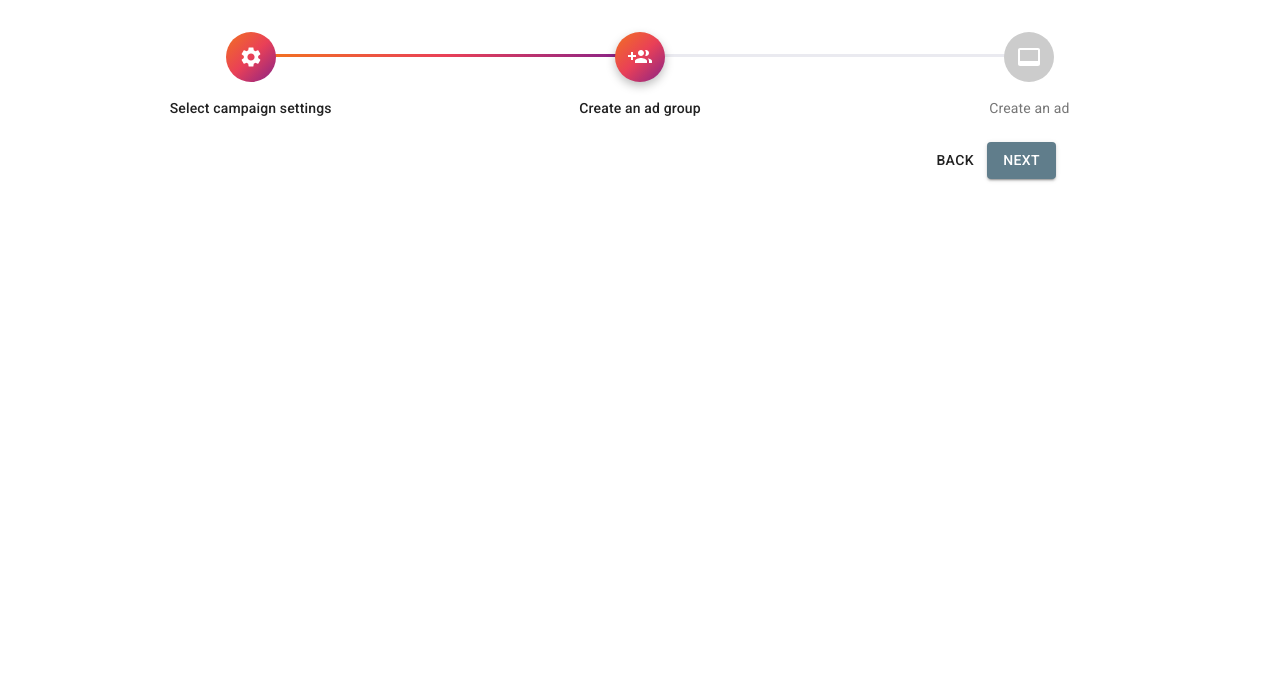
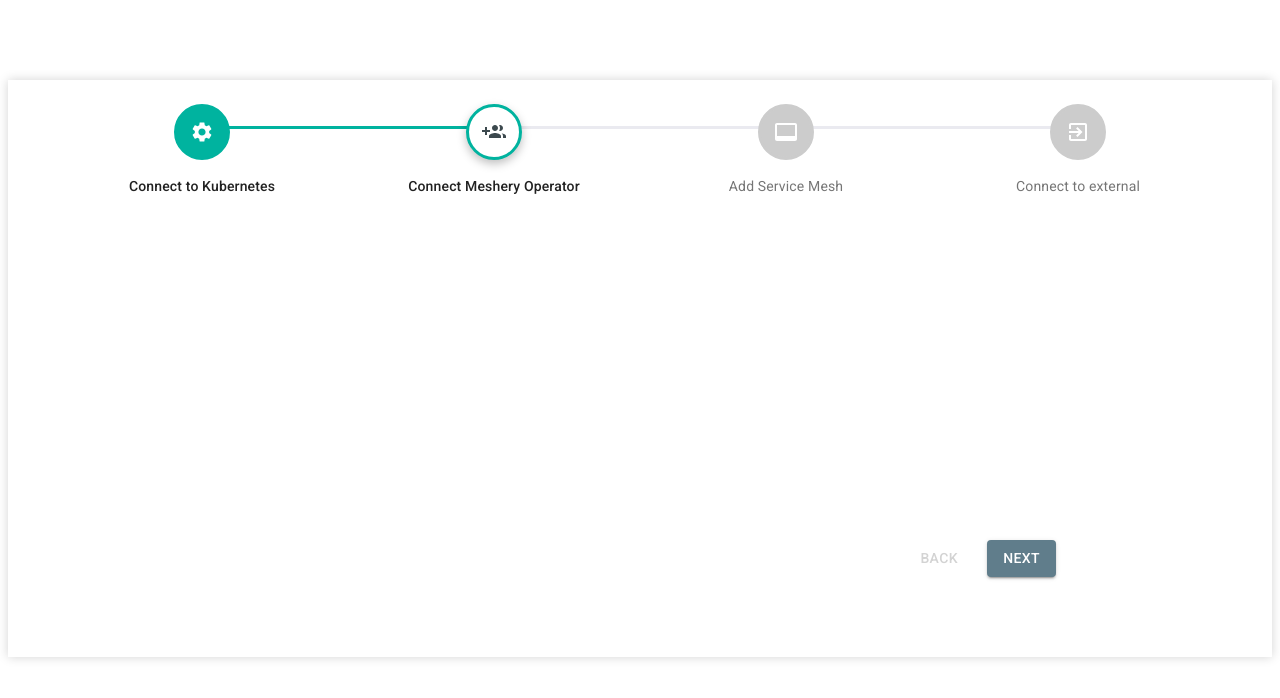
Before and after one commit to bartkalanski/configuration-wizard, a React (Create React App) app: page / in a window 1280 px wide. Shown: the top 698 px of the page. Built offline with nearby package versions, Linux system fonts and the light colour scheme.

Commit message:
Update icon colors

```diff
--- a/src/App.js
+++ b/src/App.js
@@ -5,12 +5,13 @@
 import Stepper from "@material-ui/core/Stepper";
 import Step from "@material-ui/core/Step";
 import StepLabel from "@material-ui/core/StepLabel";
-import Check from "@material-ui/icons/Check";
 import SettingsIcon from "@material-ui/icons/Settings";
 import GroupAddIcon from "@material-ui/icons/GroupAdd";
 import VideoLabelIcon from "@material-ui/icons/VideoLabel";
+import ExitToAppIcon from "@material-ui/icons/ExitToApp";
 import StepConnector from "@material-ui/core/StepConnector";
 import Container from "@material-ui/core/Container";
+import CheckCircleIcon from '@material-ui/icons/CheckCircle';
 import Button from "@material-ui/core/Button";
 import Typography from "@material-ui/core/Typography";
 
@@ -20,14 +21,12 @@
   },
   active: {
     "& $line": {
-      backgroundImage:
-        "linear-gradient( 95deg,rgb(242,113,33) 0%,rgb(233,64,87) 50%,rgb(138,35,135) 100%)",
+      background: "#00B39F",
     },
   },
   completed: {
     "& $line": {
-      backgroundImage:
-        "linear-gradient( 95deg,rgb(242,113,33) 0%,rgb(233,64,87) 50%,rgb(138,35,135) 100%)",
+      background: "#00B39F",
     },
   },
   line: {
@@ -35,6 +34,7 @@
     border: 0,
     backgroundColor: "#eaeaf0",
     borderRadius: 1,
+    transition: "transform 3s",
   },
 })(StepConnector);
 
@@ -46,18 +46,20 @@
     width: 50,
     height: 50,
     display: "flex",
+    border: ".2rem solid #ccc",
     borderRadius: "50%",
     justifyContent: "center",
     alignItems: "center",
   },
   active: {
-    backgroundImage:
-      "linear-gradient( 136deg, rgb(242,113,33) 0%, rgb(233,64,87) 50%, rgb(138,35,135) 100%)",
+    background: "#fff",
+    color: "#3C494E",
     boxShadow: "0 4px 10px 0 rgba(0,0,0,.25)",
+    border: ".2rem solid #00B39F",
   },
   completed: {
-    backgroundImage:
-      "linear-gradient( 136deg, rgb(242,113,33) 0%, rgb(233,64,87) 50%, rgb(138,35,135) 100%)",
+    border: ".2rem solid #00B39F",
+    background: "#00B39F",
   },
 });
 
@@ -69,6 +71,7 @@
     1: <SettingsIcon />,
     2: <GroupAddIcon />,
     3: <VideoLabelIcon />,
+    4: <ExitToAppIcon />,
   };
 
   return (
@@ -102,33 +105,61 @@
   root: {
     width: "100%",
   },
+  container: {
+    margin: "5rem 0",
+    background: "white",
+    boxShadow: "lightgrey 0px 0px 10px",
+  },
   buttonContainer: {
-    //background: 'red',
-    textAlign: 'right',
-    marginRight: '11.5rem',
-
+    textAlign: "right",
+    marginTop: "20rem",
+    paddingBottom: "5rem",
+    marginRight: "11.5rem",
   },
   button: {
     marginRight: theme.spacing(1),
-    background: '#607D8B',
+    background: "#607D8B",
+    //padding: '1rem 2.5rem',
+    //letterSpacing: '2px',
   },
   buttonBack: {
-    background: 'white',
+    marginRight: "1rem",
+    background: "white",
+    color: "lightgray",
+  },
+  completed: {
+    textAlign: 'center',
+  },
+  checkCircleIcon: {
+    color: "#00B39F",
+    padding: '1rem',
+    height: 'auto',
+    width: '4rem',
+  },
+  instructions: {
+    fontSize: '1.5rem',
   }
 }));
 
 function getSteps() {
-  return ["Select campaign settings", "Create an ad group", "Create an ad"];
+  return [
+    "Connect to Kubernetes",
+    "Connect Meshery Operator",
+    "Add Service Mesh",
+    "Connect to external",
+  ];
 }
 
 function getStepContent(step) {
   switch (step) {
     case 0:
-      return "Select campaign settings...";
+      return "Connect to Kubernetes";
     case 1:
-      return "What is an ad group anyways?";
+      return "Connect Meshery Operator";
     case 2:
-      return "This is the bit I really care about!";
+      return "Add Service Mesh";
+    case 3:
+      return "Connect to external";
     default:
       return "Unknown step";
   }
@@ -152,7 +183,7 @@
   };
 
   return (
-    <Container>
+    <Container className={classes.container}>
       <div className={classes.root}>
         <Stepper
           alternativeLabel
@@ -169,20 +200,26 @@
         </Stepper>
         <div>
           {activeStep === steps.length ? (
-            <div>
+            <div className={classes.completed}>
+              <CheckCircleIcon className={classes.checkCircleIcon}/>
               <Typography className={classes.instructions}>
-                All steps completed - you&apos;re finished
+                Configuration done
               </Typography>
+              <Typography className={classes.instructions}>
+                Your configuration was successful
+              </Typography>
+              <div className={classes.buttonContainer}>
                 <Button onClick={handleReset} className={classes.button}>
                   Reset
                 </Button>
+              </div>
             </div>
           ) : (
             <div className={classes.buttonContainer}>
               <Button
                 disabled={activeStep === 0}
                 onClick={handleBack}
-                  className={classes.button, classes.buttonBack}
+                className={(classes.button, classes.buttonBack)}
               >
                 Back
               </Button>
```
Lines whose indentation alone changed are shown as unchanged.
